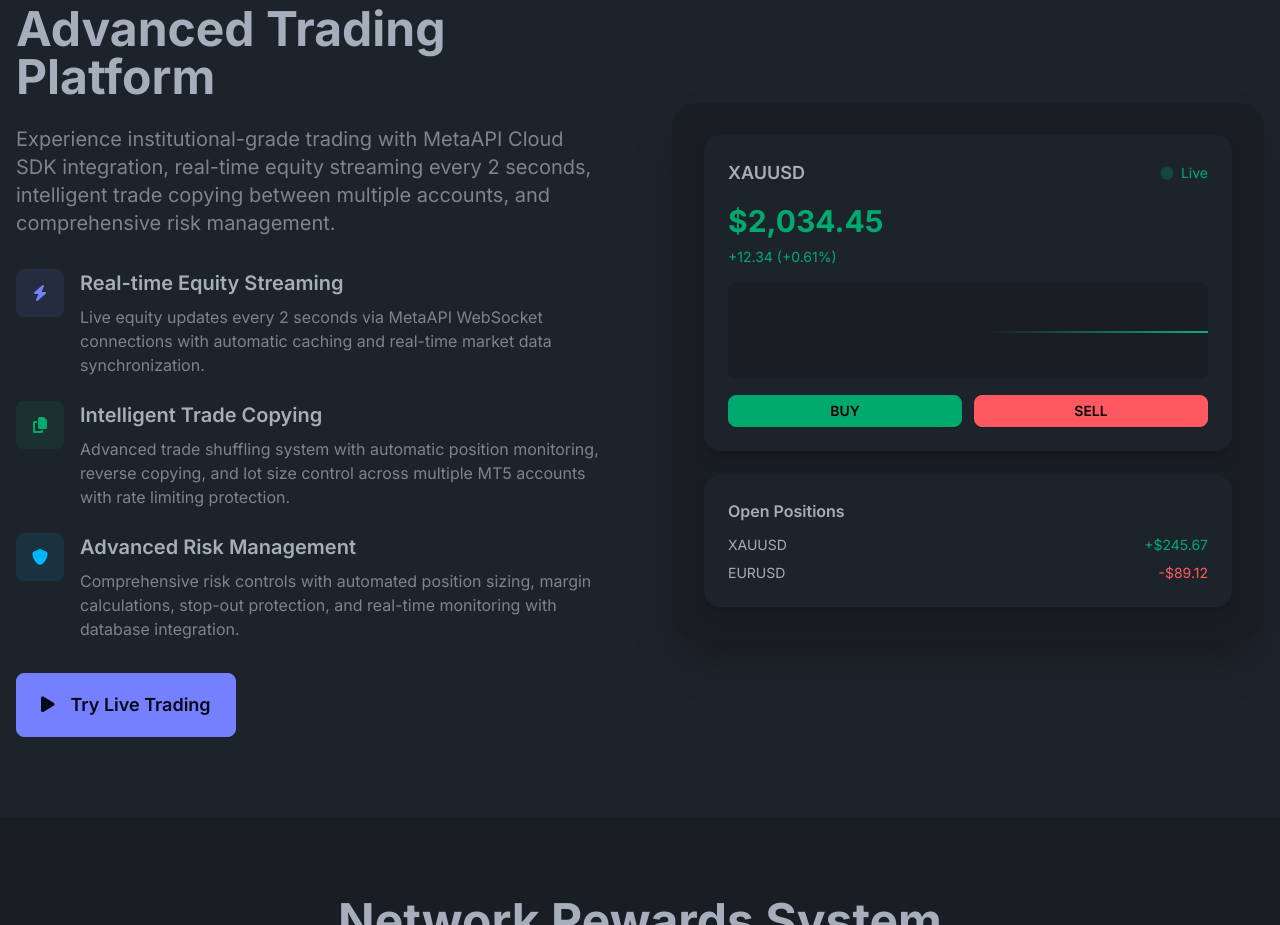
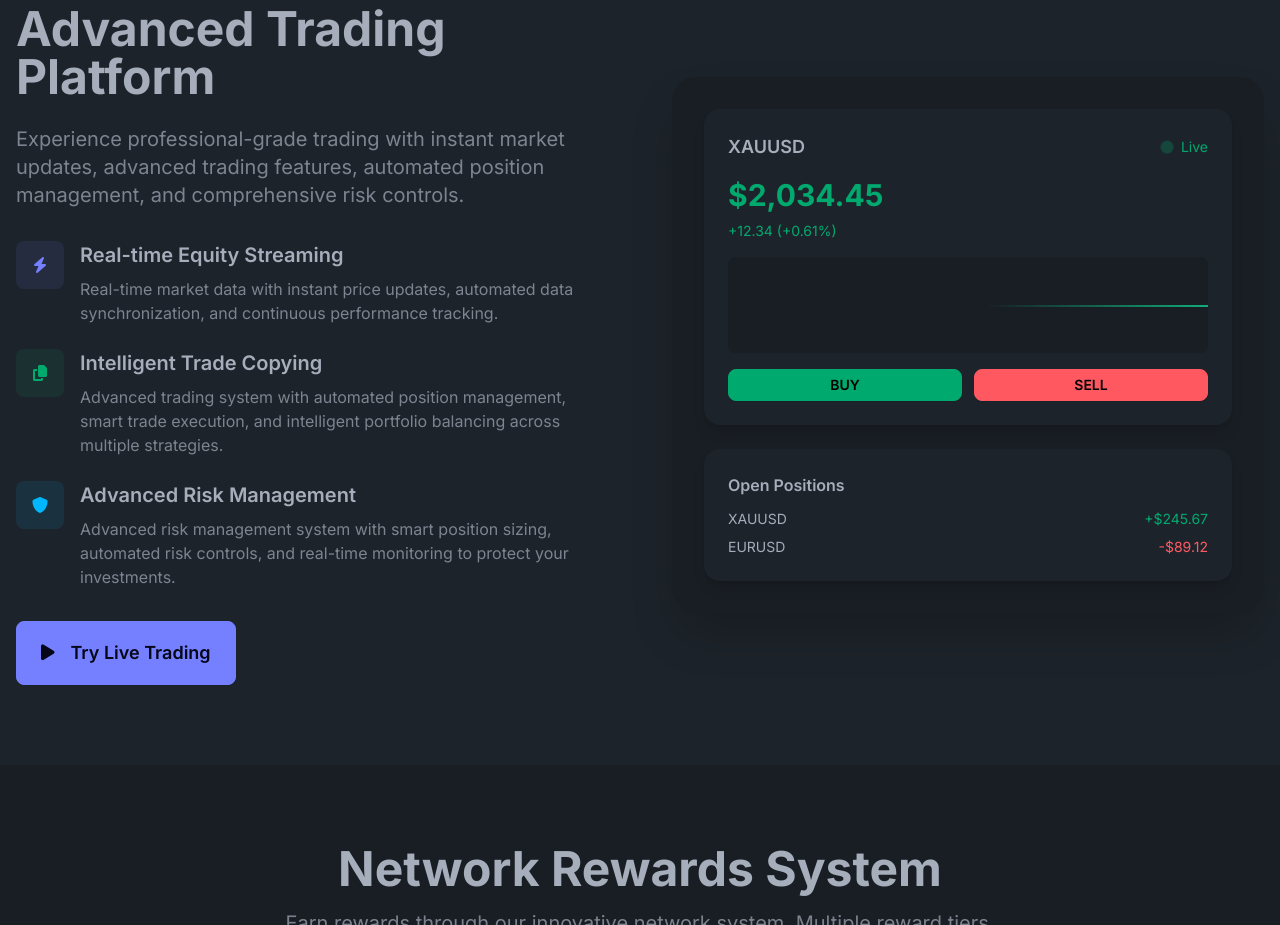
Before and after one commit to DeepanshuTIET/reference_website, a plain HTML site: page website.html in a window 1280 px wide. Shown: the part 2000-2925 px from the top of the page. Drawn offline with nearby package versions, Linux system fonts and the light colour scheme.

Commit message:
minor changes

```diff
--- a/website.html
+++ b/website.html
@@ -8,7 +8,7 @@
     <link rel="icon" type="image/x-icon" href="favicon.ico">
     <script src="https://cdn.tailwindcss.com"></script>
     <link href="https://cdn.jsdelivr.net/npm/daisyui@4.4.0/dist/full.min.css" rel="stylesheet" type="text/css" />
-    <!-- Alpine.js removed to prevent WebSocket connection attempts -->
+    <!-- Alpine.js removed to improve performance -->
     <link rel="stylesheet" href="https://cdnjs.cloudflare.com/ajax/libs/font-awesome/6.5.1/css/all.min.css">
     <style>
         @import url('https://fonts.googleapis.com/css2?family=Inter:wght@300;400;500;600;700;800;900&display=swap');
@@ -343,7 +343,7 @@
                        x-transition:enter="transition ease-out duration-700 delay-200"
                        x-transition:enter-start="opacity-0 transform translate-x-10"
                        x-transition:enter-end="opacity-100 transform translate-x-0">
-                        Experience institutional-grade trading with MetaAPI Cloud SDK integration, real-time equity streaming every 2 seconds, intelligent trade copying between multiple accounts, and comprehensive risk management.
+                        Experience professional-grade trading with instant market updates, advanced trading features, automated position management, and comprehensive risk controls.
                     </p>
 
                     <div class="space-y-6"
@@ -357,7 +357,7 @@
                             </div>
                             <div>
                                 <h3 class="text-xl font-semibold mb-2">Real-time Equity Streaming</h3>
-                                <p class="text-base-content/70">Live equity updates every 2 seconds via MetaAPI WebSocket connections with automatic caching and real-time market data synchronization.</p>
+                                <p class="text-base-content/70">Real-time market data with instant price updates, automated data synchronization, and continuous performance tracking.</p>
                             </div>
                         </div>
 
@@ -367,7 +367,7 @@
                             </div>
                             <div>
                                 <h3 class="text-xl font-semibold mb-2">Intelligent Trade Copying</h3>
-                                <p class="text-base-content/70">Advanced trade shuffling system with automatic position monitoring, reverse copying, and lot size control across multiple MT5 accounts with rate limiting protection.</p>
+                                <p class="text-base-content/70">Advanced trading system with automated position management, smart trade execution, and intelligent portfolio balancing across multiple strategies.</p>
                             </div>
                         </div>
 
@@ -377,7 +377,7 @@
                             </div>
                             <div>
                                 <h3 class="text-xl font-semibold mb-2">Advanced Risk Management</h3>
-                                <p class="text-base-content/70">Comprehensive risk controls with automated position sizing, margin calculations, stop-out protection, and real-time monitoring with database integration.</p>
+                                <p class="text-base-content/70">Advanced risk management system with smart position sizing, automated risk controls, and real-time monitoring to protect your investments.</p>
                             </div>
                         </div>
                     </div>
@@ -877,12 +877,10 @@
     </dialog>
 
     <script>
-        // Prevent WebSocket connection attempts
+        // Global error handler
         window.addEventListener('error', function(e) {
-            if (e.message.includes('WebSocket') || e.message.includes('ws://')) {
-                e.preventDefault();
-                return false;
-            }
+            e.preventDefault();
+            return false;
         });
 
         // Hero animations
```
